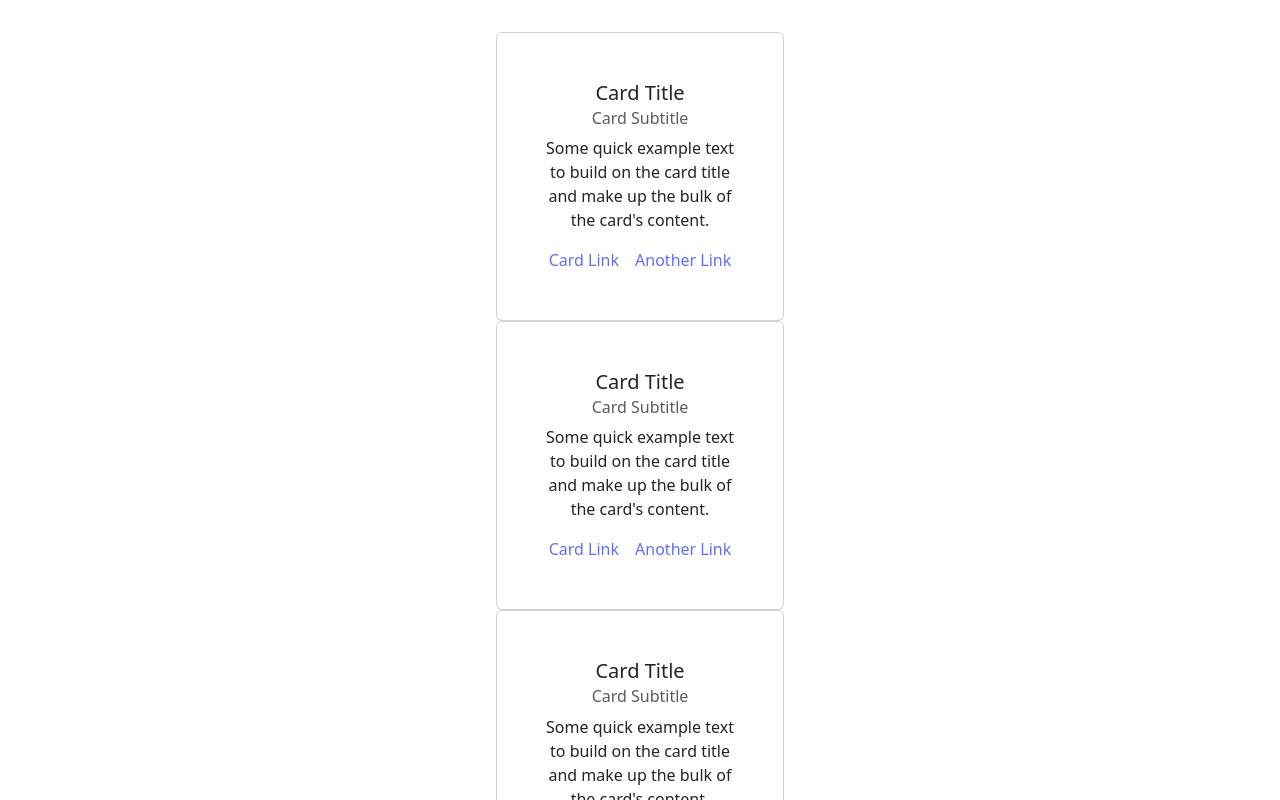
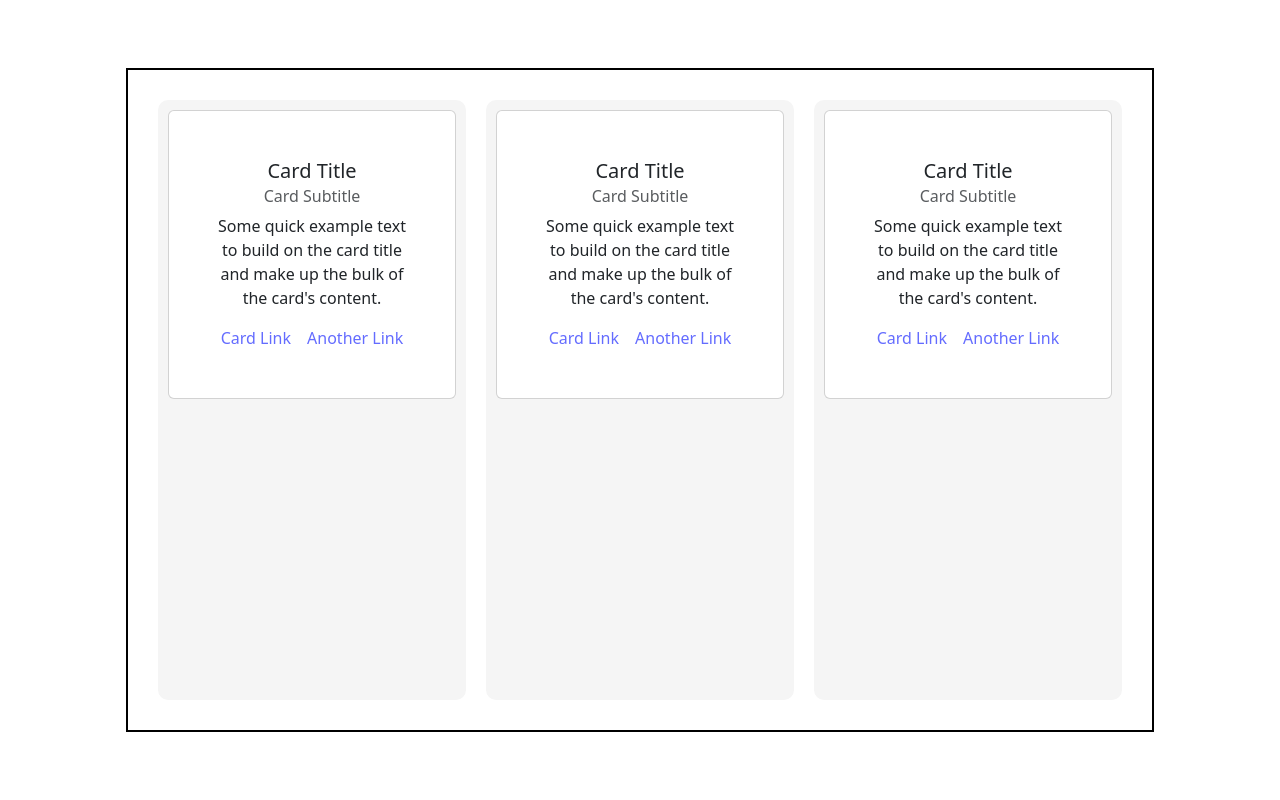
Before and after one commit to OscarHealyATU/Data-Rep-Kanban-App, a React (Vite) app in the folder my-kanban-app/: page / in a window 1280 px wide. Shown: the top 800 px of the page. Built offline with nearby package versions, Linux system fonts and the light colour scheme.

Commit message:
i was getting confused with the current naming so i have renamed notes page to board, and renamed the note card component to taskcard, for clarity, I also  added coloumn component, and some temporary css

```diff
--- a/my-kanban-app/src/App.jsx
+++ b/my-kanban-app/src/App.jsx
@@ -1,13 +1,13 @@
 import './App.css'
 import { BrowserRouter, Routes, Route } from "react-router-dom";
-import NotesPage from './components/NotesPage';
+import Board from './components/Board';
 
 function App() {
   return (
 
       <BrowserRouter>
         <Routes>
-          <Route path="/" element={<NotesPage/>} />
+          <Route path="/" element={<Board/>} />
         </Routes>
       </BrowserRouter>
 
--- /dev/null
+++ b/my-kanban-app/src/components/Board.css
@@ -0,0 +1,12 @@
+.column-container{
+    display: grid;
+    grid-template-columns: repeat(3,1fr);
+    gap: 20px;
+    padding: 20px;
+}
+.notes-Page{
+    display: flex;
+    flex-direction: column;
+    gap:20px;
+
+}
--- /dev/null
+++ b/my-kanban-app/src/components/Board.jsx
@@ -0,0 +1,17 @@
+import KanbanCol from './KanbanCol';
+export default function NotesPage() {
+    return (
+        <div className='col-container'>
+            <div className="todo-col">
+                <KanbanCol />
+            </div>
+            <div className="inProg-col">
+                <KanbanCol />
+            </div>
+            <div className="complete-col">
+                <KanbanCol />
+            </div>
+        </div>
+
+    );
+}
--- /dev/null
+++ b/my-kanban-app/src/components/KanbanCol.css
@@ -0,0 +1,12 @@
+.col-container{
+   display: flex;
+   border: 2px solid black;
+   padding: 20px;
+}
+.todo-col,.inProg-col, .complete-col{
+    min-height: 600px;
+    margin: 10px;
+    padding: 10px;
+    background-color: whitesmoke;
+    border-radius: 10px;
+}
--- /dev/null
+++ b/my-kanban-app/src/components/KanbanCol.jsx
@@ -0,0 +1,7 @@
+import './KanbanCol.css';
+import TaskCard from './TaskCard';'./TaskCard';
+export default function NoteCard() {
+    return(
+        <TaskCard/>
+    )
+};
--- a/my-kanban-app/src/components/NotesPage.jsx
+++ /dev/null
@@ -1,20 +0,0 @@
-import NoteCard from './NoteCard';
-export default function NotesPage() {
-    return (
-        <>
-        <div className="notes-Page">
-            <NoteCard/>
-            <NoteCard/>
-
-        </div>
-        <div className="notes-Page">
-            <NoteCard/>
-
-        </div>
-        <div className="notes-Page">
-            <NoteCard/>
-
-        </div>
-        </>
-    );
-}
--- a/my-kanban-app/src/components/NoteCard.jsx
+++ b/my-kanban-app/src/components/TaskCard.jsx
@@ -1,7 +1,7 @@
 import Card from 'react-bootstrap/Card';
-export default function NoteCard() {
+export default function TaskCard() {
     return (
-        <div className="NoteCard">
+        <div className="TaskCard">
               <Card style={{ width: '18rem' }}>
       <Card.Body>
         <Card.Title>Card Title</Card.Title>
```
